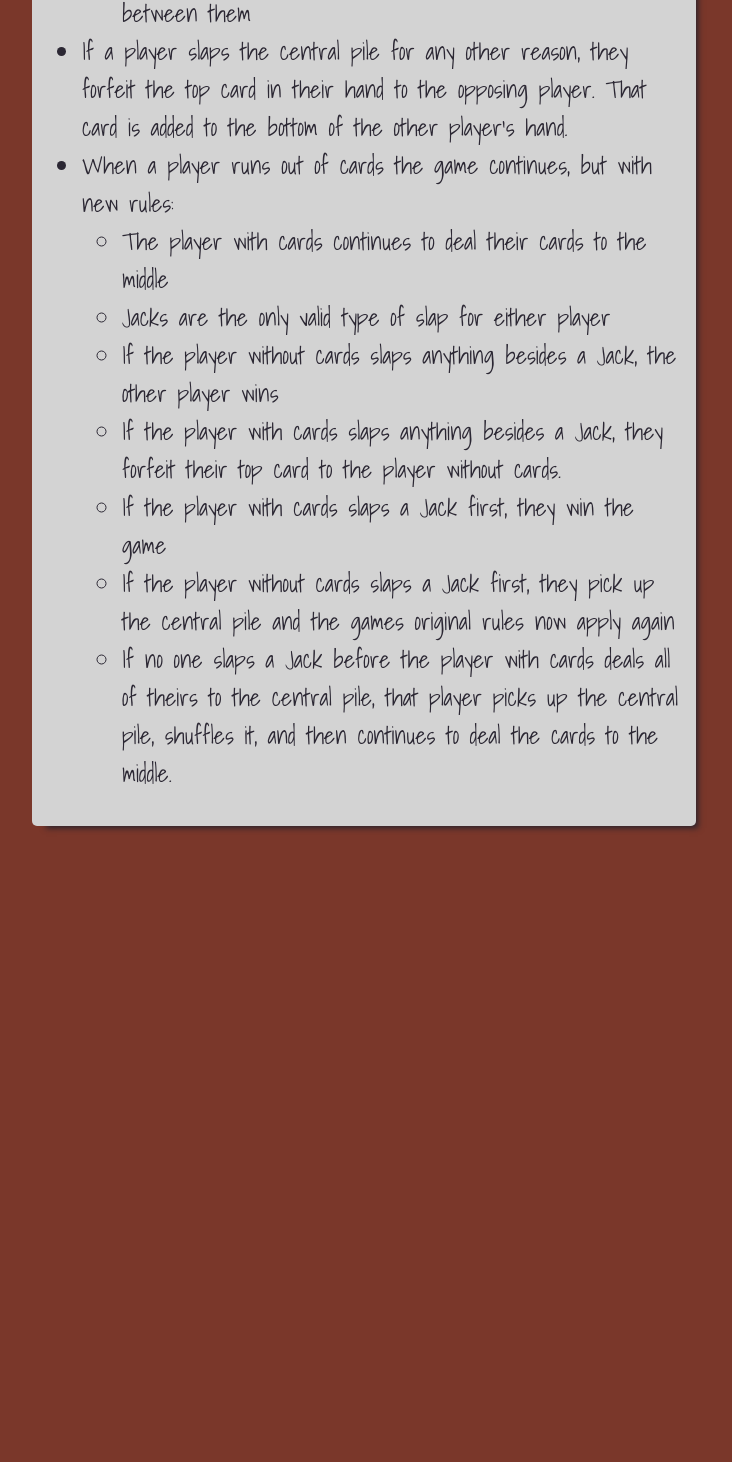
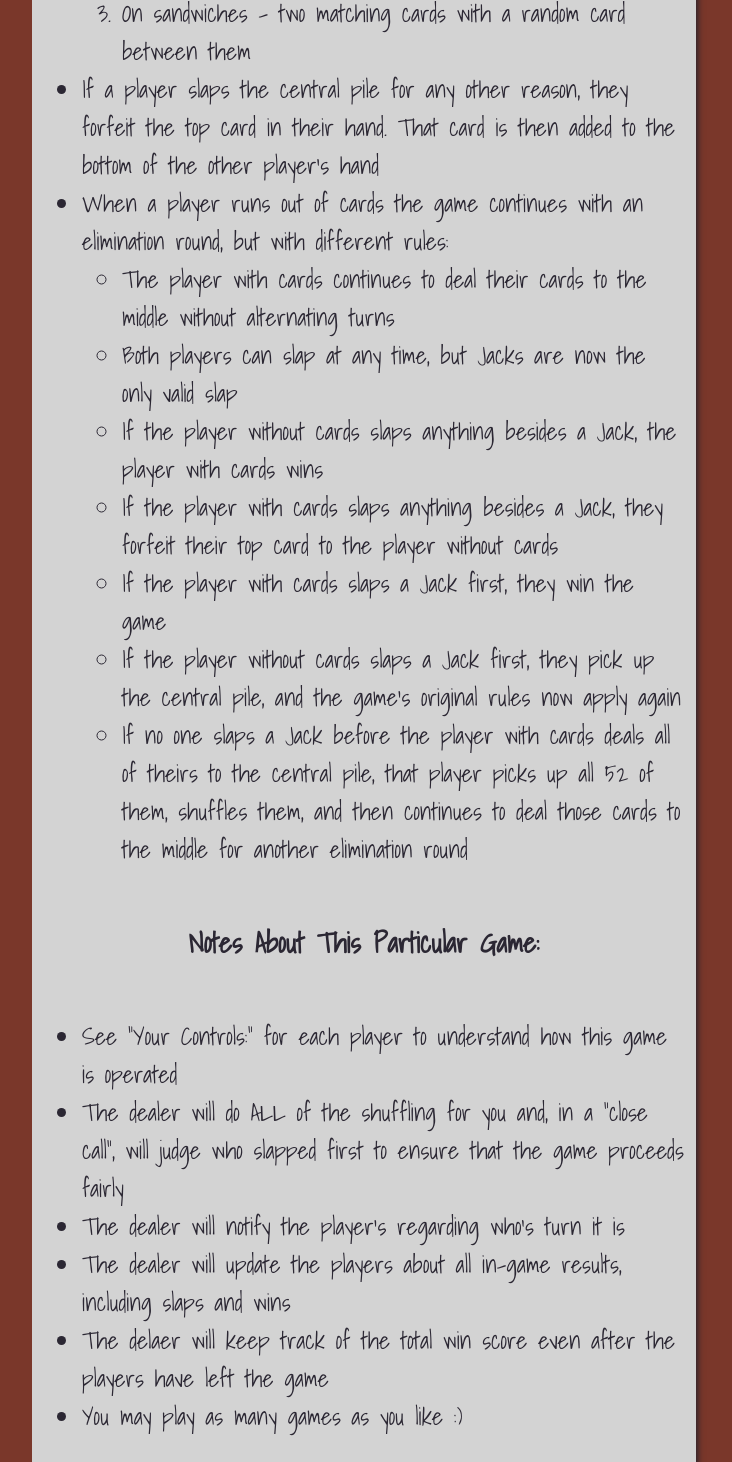
Before and after one commit to jaypeasee/slapjack, a plain HTML site: page index.html in a window 1280 px wide. Shown: the part 1474-2936 px from the top of the page, without its empty margins (276-1008 px from the left). Before the commit the page ends 2368 px from the top, so only its background shows below. Drawn offline with Linux system fonts and the light colour scheme.

Commit message:
Update How To Play SlapJack section

```diff
--- a/index.html
+++ b/index.html
@@ -37,25 +37,34 @@
       <h3>The goal in SlapJack is to win all 52 cards in the deck. Here's how it works:</h3>
       <ul>
         <li>The game starts when the deck is shuffled and each player is dealt 26 cards</li>
-        <li>The players take turns dealing cards to the central pile</li>
-        <li>Players can "slap" the central pile to claim it and shuffle those cards into their existing hand</li>
+        <li>The players take turns dealing their cards face up, one-at-a-time to a pile in the center</li>
+        <li>Players can "slap" the central pile to claim it and then shuffle those new cards into their existing hand</li>
         <li>There are 3 valid slaps in SlapJack:</li>
           <ol>
-            <li>When a Jack is the top card.</li>
-            <li>On doubles - two cards of the same number in a row.</li>
+            <li>When a Jack is the top card</li>
+            <li>On doubles - two cards of the same number in a row</li>
             <li>On sandwiches - two matching cards with a random card between them</li>
           </ol>
-        <li>If a player slaps the central pile for any other reason, they forfeit the top card in their hand to the opposing player. That card is added to the bottom of the other player's hand.</li>
-        <li>When a player runs out of cards the game continues, but with new rules:</li>
+        <li>If a player slaps the central pile for any other reason, they forfeit the top card in their hand. That card is then added to the bottom of the other player's hand</li>
+        <li>When a player runs out of cards the game continues with an elimination round, but with different rules:</li>
           <ul>
-            <li>The player with cards continues to deal their cards to the middle</li>
-            <li>Jacks are the only valid type of slap for either player</li>
-            <li>If the player without cards slaps anything besides a Jack, the other player wins</li>
-            <li>If the player with cards slaps anything besides a Jack, they forfeit their top card to the player without cards.</li>
+            <li>The player with cards continues to deal their cards to the middle without alternating turns</li>
+            <li>Both players can slap at any time, but Jacks are now the only valid slap</li>
+            <li>If the player without cards slaps anything besides a Jack, the player with cards wins</li>
+            <li>If the player with cards slaps anything besides a Jack, they forfeit their top card to the player without cards</li>
             <li>If the player with cards slaps a Jack first, they win the game</li>
-            <li>If the player without cards slaps a Jack first, they pick up the central pile and the games original rules now apply again</li>
-            <li>If no one slaps a Jack before the player with cards deals all of theirs to the central pile, that player picks up the central pile, shuffles it, and then continues to deal the cards to the middle.</li>
+            <li>If the player without cards slaps a Jack first, they pick up the central pile, and the game's original rules now apply again</li>
+            <li>If no one slaps a Jack before the player with cards deals all of theirs to the central pile, that player picks up all 52 of them, shuffles them, and then continues to deal those cards to the middle for another elimination round</li>
           </ul>
+      </ul>
+      <h3>Notes About This Particular Game:</h3>
+      <ul>
+        <li>See "Your Controls:" for each player to understand how this game is operated</li>
+        <li>The dealer will do ALL of the shuffling for you and, in a "close call", will judge who slapped first to ensure that the game proceeds fairly</li>
+        <li>The dealer will notify the player's regarding who's turn it is</li>
+        <li>The dealer will update the players about all in-game results, including slaps and wins</li>
+        <li>The delaer will keep track of the total win score even after the players have left the game</li>
+        <li>You may play as many games as you like :)</li>
       </ul>
     </section>
   </body>
```
